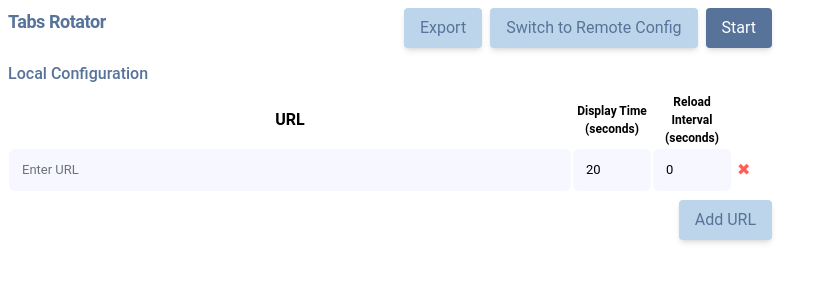
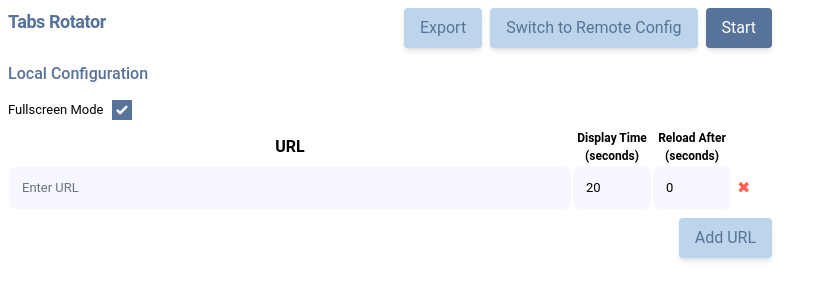
Before and after one commit to skarpovru/chrome-tab-rotator, an Angular app: page / in a window 1280 px wide. Shown: the top 300 px of the page, without its empty margins (0-827 px from the left). Built offline with nearby package versions, Linux system fonts and the light colour scheme; no server answers.

Commit message:
Added fullscreen support

```diff
--- a/angular.json
+++ b/angular.json
@@ -28,6 +28,9 @@
             ],
             "tsConfig": "tsconfig.app.json",
             "inlineStyleLanguage": "scss",
+            "allowedCommonJsDependencies": [
+              "file-saver"
+            ],
             "assets": [
               "src/favicon.ico",
               "src/assets",
--- a/src/app/config-editor/config-editor.component.html
+++ b/src/app/config-editor/config-editor.component.html
@@ -5,14 +5,23 @@
   <form
     [formGroup]="configForm"
     (ngSubmit)="onSaveConfig($event)"
-    class="flex flex-col w-full gap-2"
+    class="flex flex-col w-full gap-2 pt-2"
   >
+    <div class="flex items-center gap-2">
+      <label for="isFullscreen" class="text-md">Fullscreen Mode</label>
+      <input
+        type="checkbox"
+        id="isFullscreen"
+        formControlName="isFullscreen"
+        class="form-checkbox h-5 w-5 text-primary"
+      />
+    </div>
     <table class="table-auto w-full">
       <thead>
         <tr>
           <th class="min-w-100">URL</th>
           <th class="w-20 max-w-20 text-sm">Display Time (seconds)</th>
-          <th class="w-20 max-w-20 text-sm">Reload Interval (seconds)</th>
+          <th class="w-20 max-w-20 text-sm">Reload After (seconds)</th>
           <th class="w-10 max-w-10 text-sm"></th>
         </tr>
       </thead>
--- a/src/app/config-editor/config-editor.component.ts
+++ b/src/app/config-editor/config-editor.component.ts
@@ -35,6 +35,7 @@ export class ConfigEditorComponent implements OnInit {
 
   constructor(private fb: FormBuilder, private cdr: ChangeDetectorRef) {
     this.configForm = this.fb.group({
+      isFullscreen: [false],
       pages: this.fb.array([]),
     });
 
@@ -63,6 +64,9 @@ export class ConfigEditorComponent implements OnInit {
 
   loadConfigData(data?: ConfigData) {
     const pages = data?.pages || [];
+    this.configForm.patchValue({
+      isFullscreen: data?.isFullscreen ?? false,
+    });
     if (pages.length === 0) {
       // Start by default with one empty page
       this.addPage();
--- a/src/app/config-loader/config-loader.component.html
+++ b/src/app/config-loader/config-loader.component.html
@@ -76,12 +76,18 @@
   <h2 class="text-primary text-lg font-medium leading-tight">
     Latest Loaded Configuration
   </h2>
+
+  <div class="flex items-center gap-2" *ngIf="configData">
+    <label class="text-md">Fullscreen Mode:</label>
+    <span>{{ configData.isFullscreen ? "Enabled" : "Disabled" }}</span>
+  </div>
+
   <table class="table-auto w-full" *ngIf="configData">
     <thead>
       <tr>
         <th class="min-w-100">URL</th>
         <th class="w-20 max-w-20 text-sm">Display Time (seconds)</th>
-        <th class="w-20 max-w-20 text-sm">Reload Interval (seconds)</th>
+        <th class="w-20 max-w-20 text-sm">Reload After (seconds)</th>
       </tr>
     </thead>
     <tbody>
--- a/src/app/models/config-data.model.ts
+++ b/src/app/models/config-data.model.ts
@@ -6,6 +6,11 @@ export class ConfigData {
    */
   pages: PageConfig[] = [];
 
+  /**
+   * Indicates if the pages should be shown is in fullscreen mode.
+   */
+  isFullscreen: boolean = true;
+
   constructor(init?: Partial<ConfigData>) {
     Object.assign(this, init);
   }
--- a/src/rotation.service.ts
+++ b/src/rotation.service.ts
@@ -55,21 +55,24 @@ export class RotationService {
           loadedRemoteSettings?.configReloadIntervalMinutes > 0
         ) {
           this.createTabs(loadedConfig, (createdTabsConfig) => {
-            this.initializeRotationProcess(createdTabsConfig);
+            this.initializeRotationProcess(createdTabsConfig, loadedConfig);
           });
           this.configUpdateInterval = setInterval(() => {
             this.loadActualConfigurationFromLocalStorage((reloadedConfig) => {
               if (reloadedConfig) {
                 this.stopRotation();
                 this.createTabs(reloadedConfig, (createdTabsConfig) => {
-                  this.initializeRotationProcess(createdTabsConfig);
+                  this.initializeRotationProcess(
+                    createdTabsConfig,
+                    loadedConfig
+                  );
                 });
               }
             });
           }, loadedRemoteSettings.configReloadIntervalMinutes * 60 * 1000);
         } else {
           this.createTabs(loadedConfig, (createdTabsConfig) => {
-            this.initializeRotationProcess(createdTabsConfig);
+            this.initializeRotationProcess(createdTabsConfig, loadedConfig);
           });
         }
       }
@@ -266,7 +269,11 @@ export class RotationService {
 
   private removeTabs(tabIds: number[]) {
     tabIds.forEach((tabId) => {
-      chrome.tabs.remove(tabId);
+      try {
+        chrome.tabs.remove(tabId);
+      } catch (error) {
+        console.error('Error while removing tab:', error);
+      }
     });
   }
 
@@ -282,12 +289,21 @@ export class RotationService {
     callback();
   }
 
-  private initializeRotationProcess(createdTabsConfig: TabsConfig) {
+  private initializeRotationProcess(
+    createdTabsConfig: TabsConfig,
+    configData: ConfigData
+  ) {
     this.setRotationState(
       this.isRotating,
       createdTabsConfig.tabs.map((tab) => tab.tabId)
     );
 
+    if (configData.isFullscreen) {
+      chrome.windows.getCurrent({}, (window) => {
+        chrome.windows.update(window.id!, { state: 'fullscreen' });
+      });
+    }
+
     this.tabsConfig = createdTabsConfig;
     this.rotateTabs();
   }
```
